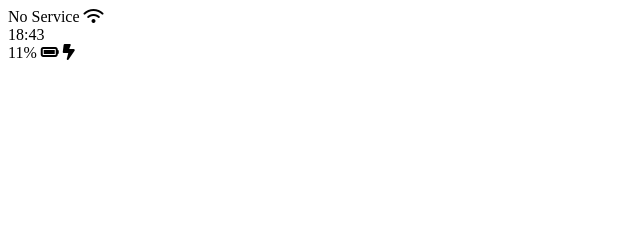
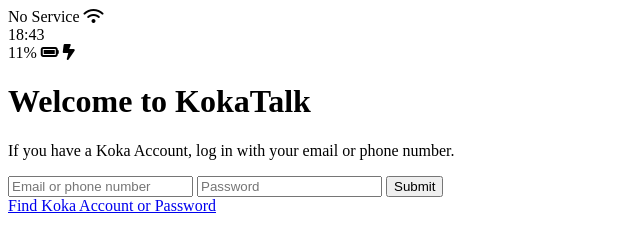
Before and after one commit to bulliron/koka-clone-2022, a plain HTML site: page index.html in a window 1280 px wide. Shown: the whole page, without its empty margins (0-640 px from the left). Drawn offline with Linux system fonts and the light colour scheme.

Commit message:
login form added

```diff
--- a/index.html
+++ b/index.html
@@ -20,6 +20,20 @@
             <i class="fa-solid fa-battery-full"></i>
             <i class="fa-solid fa-bolt-lightning"></i>
         </div>
+        <header class=""welcome-header>
+            <h1 class="welcome-header__title">
+                Welcome to KokaTalk
+            </h1>
+            <p class="welcome-header__text">
+                If you have a Koka Account, log in with your email or phone number.
+            </p>
+        </header>
+        <form id="login-form">
+            <input type="text" placeholder="Email or phone number" />
+            <input type="password" placeholder="Password" />
+            <input type="submit" vlaue="Log In">
+        </form>
+        <a href="#">Find Koka Account or Password</a>
     </div>
     <script src="https://kit.fontawesome.com/5c91182c78.js" crossorigin="anonymous"
     ></script>
```
